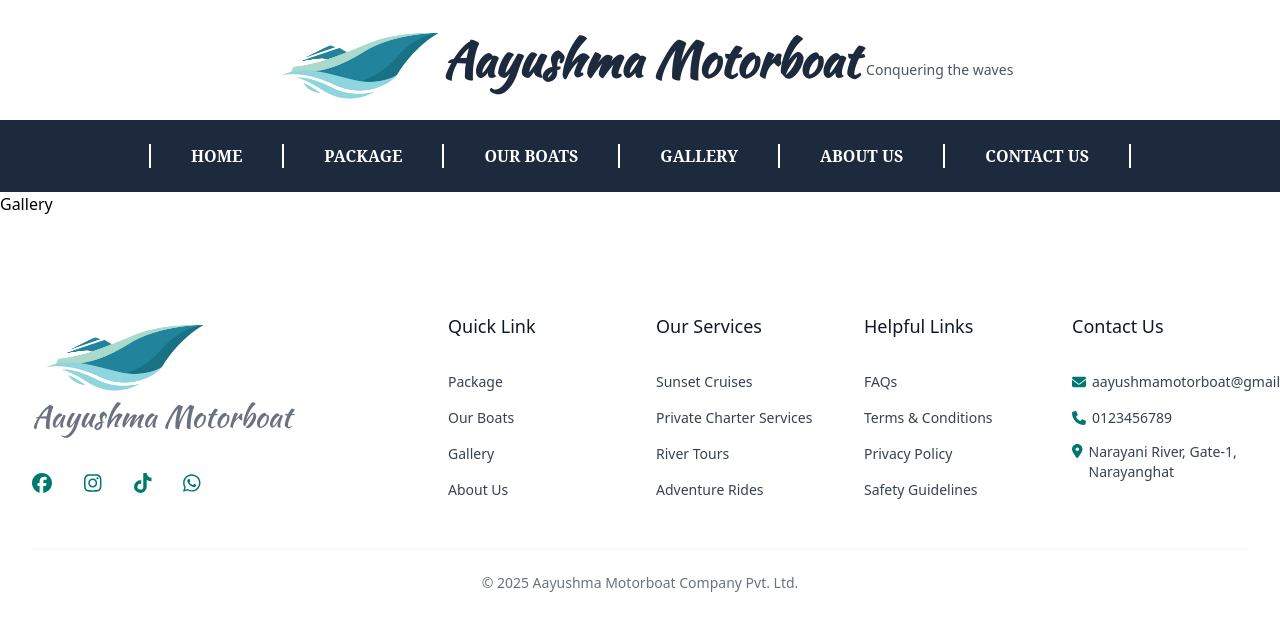
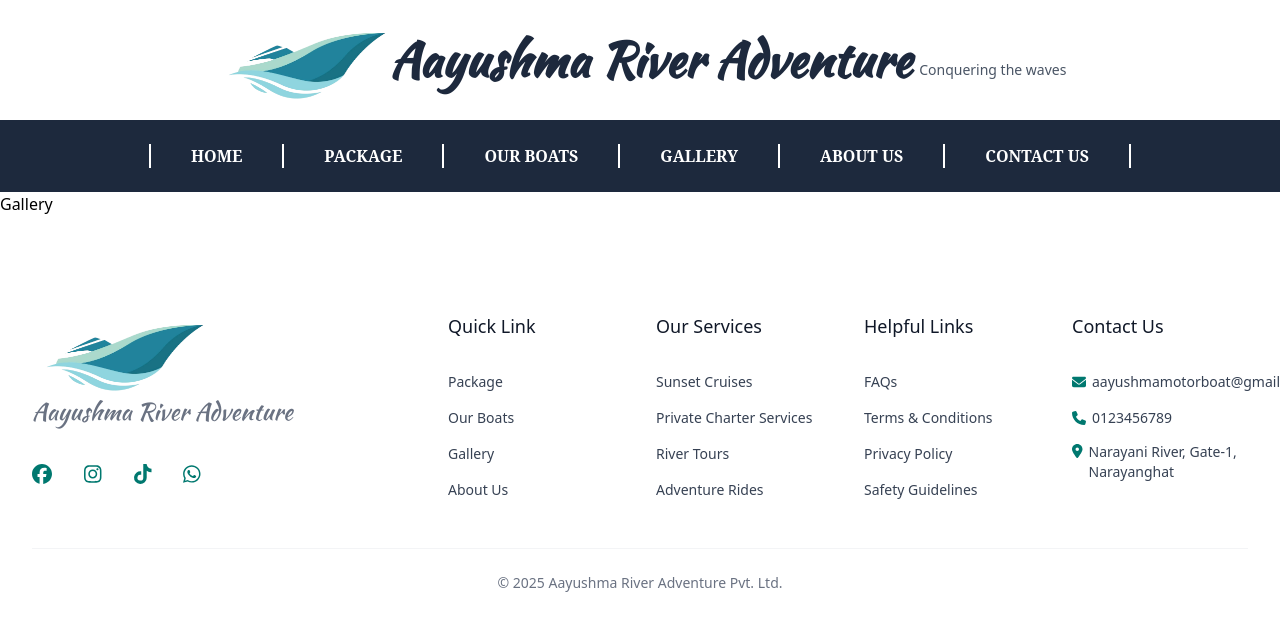
Before and after one commit to ashish10adhikari/Motorboat-website, a React (Vite) app in the folder Frontend/: page /gallery in a window 1280 px wide. Shown: the top 630 px of the page. Built offline with nearby package versions, Linux system fonts and the light colour scheme.

Commit message:
updated company name

```diff
--- a/Frontend/src/Component/Footer.jsx
+++ b/Frontend/src/Component/Footer.jsx
@@ -26,8 +26,8 @@ const Footer = () => {
                 <img src={logo} alt="" className="w-44 h-20" />
               </div>
 
-              <p className=" max-w-md text-center leading-relaxed text-gray-500 sm:max-w-xs sm:text-left text-3xl font-primary">
-                Aayushma Motorboat
+              <p className=" max-w-md text-center leading-relaxed text-gray-500 sm:max-w-xs sm:text-left text-2xl font-primary">
+                Aayushma River Adventure
               </p>
 
               <ul className="mt-8 flex justify-center gap-6 sm:justify-start md:gap-8">
@@ -262,7 +262,7 @@ const Footer = () => {
           <div className="mt-12 border-t border-gray-100 pt-6">
             <div className="text-center sm:flex sm:justify-center sm:text-left">
               <p className="mt-4 text-sm text-gray-500 sm:order-first sm:mt-0">
-                &copy; {currentYear} Aayushma Motorboat Company Pvt. Ltd.
+                &copy; {currentYear} Aayushma River Adventure Pvt. Ltd.
               </p>
             </div>
           </div>
--- a/Frontend/src/Component/Navbar.jsx
+++ b/Frontend/src/Component/Navbar.jsx
@@ -8,7 +8,7 @@ const Navbar = () => {
       <div className="flex flex-col md:flex-row items-center justify-center p-5">
         <img src={logo} alt="Logo" className="md:w-44 md:h-20 w-20 h-10" />
         <h1 className="text-2xl md:text-4xl lg:text-5xl font-bold font-primary text-slate-800">
-          Aayushma Motorboat
+          Aayushma River Adventure
         </h1>
         <h2 className="text-gray-600 text-sm font-medium flex justify-center md:justify-start md:pt-5 md:pl-2">
           Conquering the waves
```
